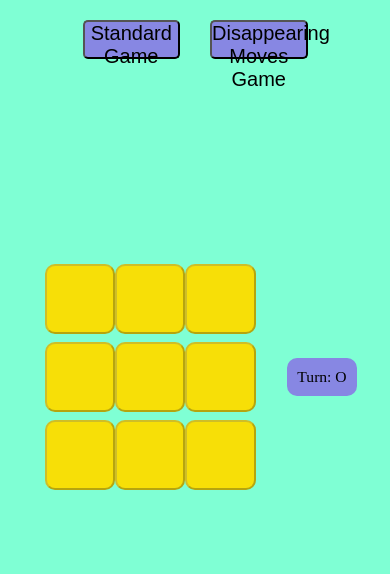
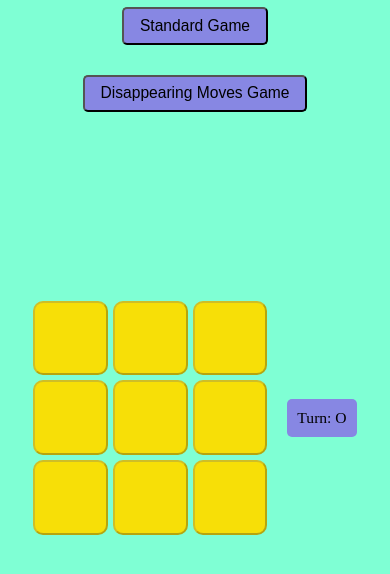
Before and after one commit to singhsoumya0109/Infinite-Tic-Tac-Toe, a plain HTML site: page index.html in a window 390 px wide. Shown: the part 40-614 px from the top of the page. Drawn offline with Linux system fonts and the light colour scheme.

Commit message:
css updated

```diff
--- a/style.css
+++ b/style.css
@@ -1,22 +1,31 @@
-
-
+:root {
+  --button-bg: #8787e3;
+  --box-size: 18vmin;
+  --font-color: black;
+  --highlight-color: red;
+  --button-radius: 5px;
+  --box-radius: 10px;
+}
 
 * {
   padding: 0;
   margin: 0;
   background-color: aquamarine;
+  box-sizing: border-box;
 }
+
 #msg {
   color: hwb(0 3% 7%);
   font-size: 5vmin;
   background-color: blue;
 }
+
 .msg-container1 {
   display: inline-block;
   text-align: center;
   border: 2px solid black;
   padding: 1rem;
-  border-radius: 10px;
+  border-radius: var(--box-radius);
   margin-top: 15px;
   background-color: blue;
 }
@@ -28,85 +37,119 @@
   flex-direction: column;
   gap: 1rem;
 }
+
 .hide {
   display: none;
 }
 
 #standard-btn, #disappearing-btn {
-  height: 10vmin;
-  width: 25vmin;
-  border-radius: 5px;
-  font-size: 20px;
-  background-color: #8787e3;
+  height: auto;
+  width: auto;
+  padding: 1vmin 5vmin;
+  border-radius: var(--button-radius);
+  font-size: 3vmin; /* Dynamic font size */
+  background-color: var(--button-bg);
   margin: 10px;
+  transition: all 0.3s ease; /* Smooth transition */
 }
 
 #new-btn {
-  height: 8vmin;
-  width: 20vmin;
-  border-radius: 5px;
-  font-size: 20px;
-  background-color: #8787e3;
+  height: auto;
+  width: auto;
+  padding: 1vmin 5vmin;
+  border-radius: var(--button-radius);
+  font-size: 3vmin; /* Dynamic font size */
+  background-color: var(--button-bg);
   margin: 10px;
+  transition: all 0.3s ease; /* Smooth transition */
 }
+
 .choice-container {
-  height: 10vh;
+  height: auto;
   display: flex;
   justify-content: center;
   align-items: center;
   flex-direction: row;
   gap: 10px;
+  flex-wrap: wrap;
 }
 
 body {
   text-align: center;
 }
+
 .box {
   background-color: rgb(247, 223, 7);
+  transition: all 0.3s ease; /* Smooth color transitions */
 }
+
 .game {
   height: 70vh;
   justify-content: center;
   align-items: center;
   display: flex;
 }
+
 .game-container {
   display: flex;
   align-items: center;
   justify-content: center;
 }
+
 .boxes {
-  height: 60vmin;
-  width: 60vmin;
-  display: flex;
-  flex-wrap: wrap;
-  justify-content: center;
-  align-items: center;
+  display: grid;
+  grid-template-columns: repeat(3, 1fr); /* Ensures 3 columns for the grid */
+  grid-template-rows: repeat(3, 1fr);    /* Ensures 3 rows for the grid */
+  gap: 5px; /* Space between the boxes */
+  width: 60vmin; /* Responsive width for the grid */
+  height: 60vmin; /* Responsive height for the grid */
 }
+
 .box {
-  height: 18vmin;
-  width: 18vmin;
-  border-radius: 10px;
+  height: 100%;
+  width: 100%;
+  border-radius: var(--box-radius);
   vertical-align: middle;
-  color: black;
-  font-size: 40px;
+  color: var(--font-color);
+  font-size: 6vmin; /* Adjust font dynamically */
 }
+
 .turn-indicator {
   display: flex;
   align-items: center;
   justify-content: center;
   margin-left: 20px;
 }
+
 #turn-display {
   font-size: 4vmin;
-  background-color: #8787e3;
+  background-color: var(--button-bg);
   padding: 10px;
-  border-radius: 10px;
+  border-radius: var(--button-radius);
+  transition: background-color 0.3s ease;
 }
+
 .highlight {
-  background-color: red !important;
+  background-color: var(--highlight-color) !important;
 }
+
 .selected {
-  background-color: red;
+  background-color: var(--highlight-color);
   color: white;
 }
+
+/* Media Queries for Mobile Devices */
+@media (max-width: 600px) {
+  :root {
+    --box-size: 15vmin; /* Adjust box size for smaller screens */
+  }
+
+  #standard-btn, #disappearing-btn, #new-btn {
+    padding: 2vmin 4vmin; /* Adjust padding on smaller screens */
+    font-size: 4vmin; /* Adjust button font size */
+  }
+
+  .box {
+    font-size: 5vmin; /* Adjust the font size for boxes */
+  }
+}
```
